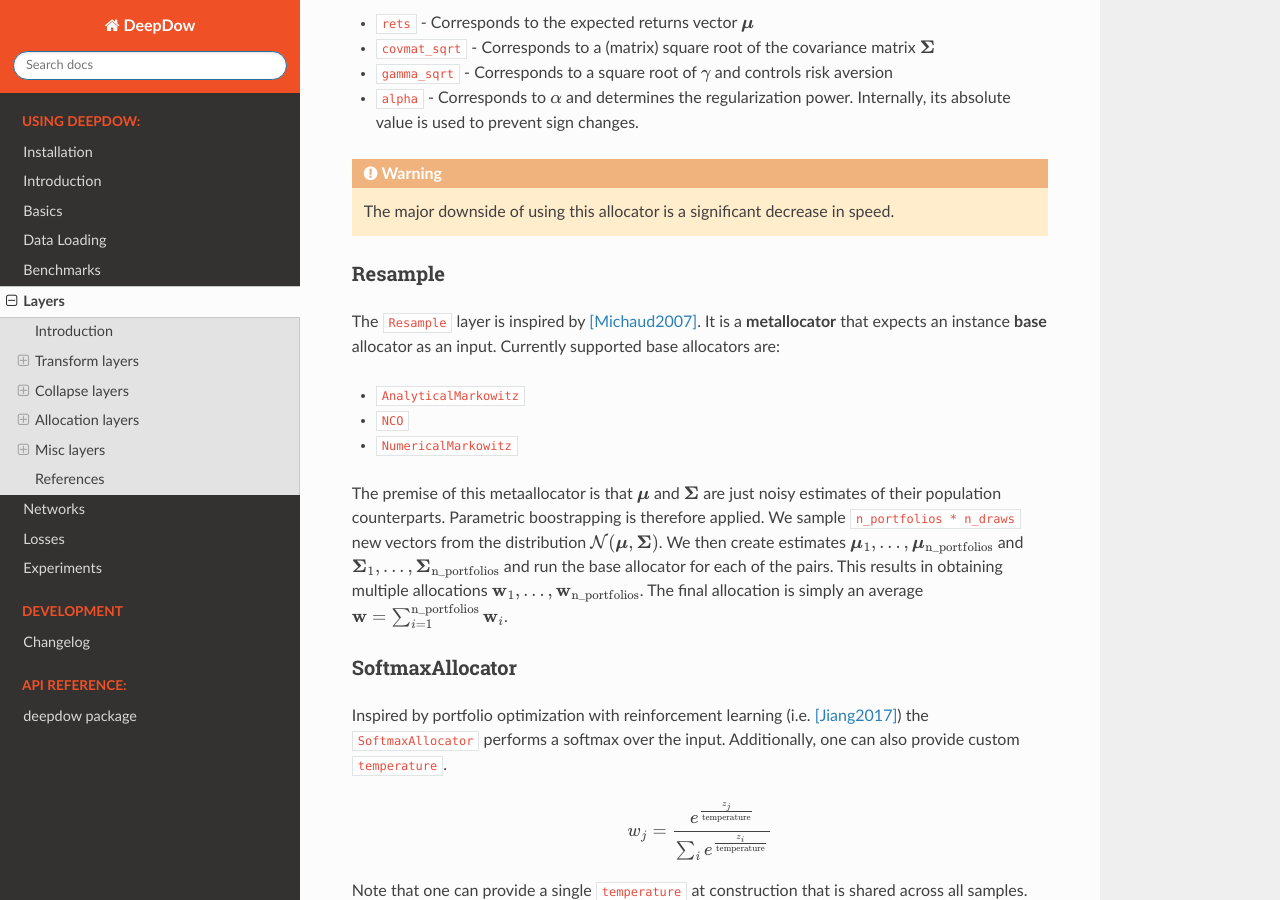
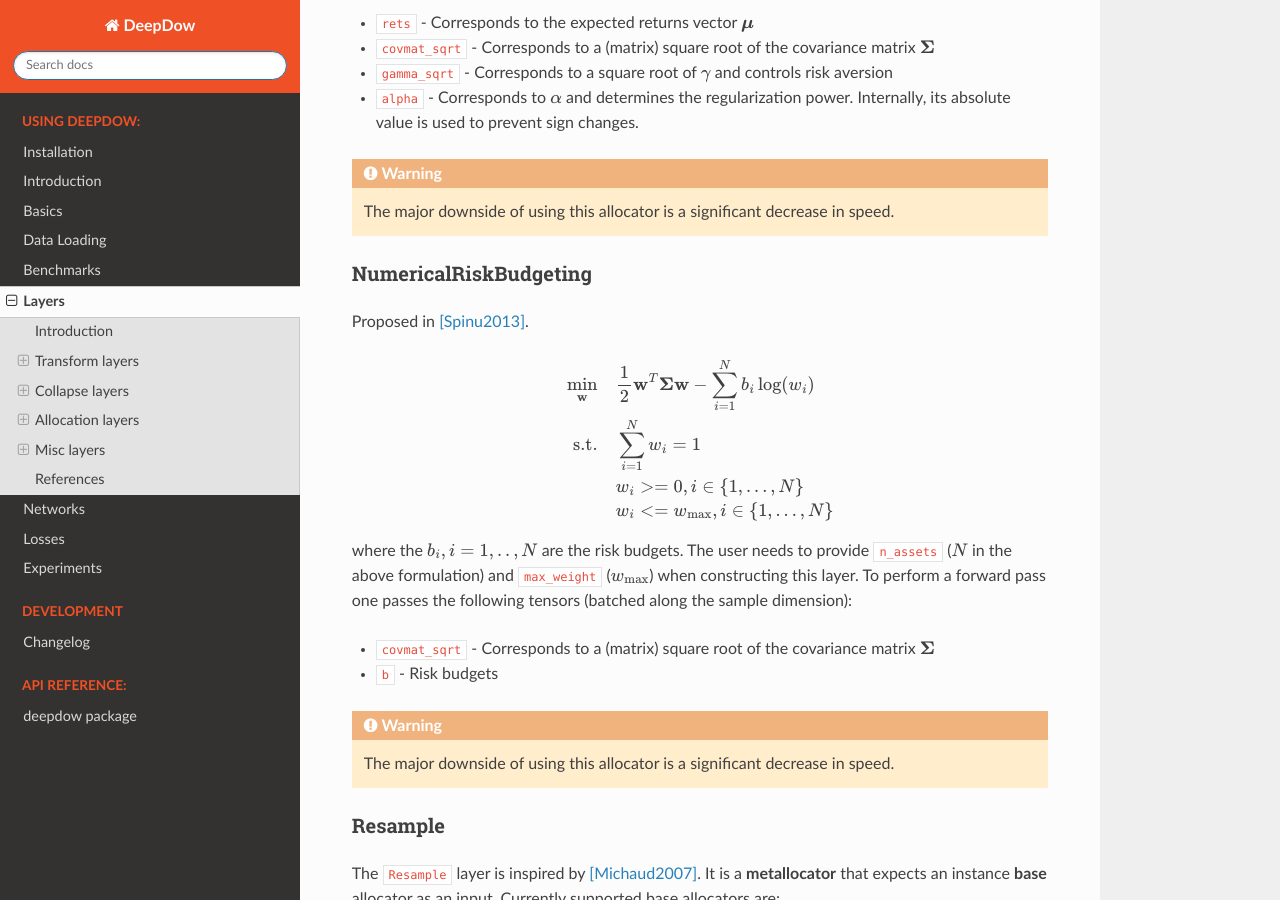
Before and after one commit to jankrepl/deepdow, a Sphinx documentation site: the page built from docs/source/layers.rst, in a window 1280 px wide and 900 px high, scrolled down 5484 px. Built offline with Sphinx 7.4.7 and the Read the Docs theme 2.0.0, drawn with Linux system fonts in a browser that asks for light colours; pages that are not in the unit, such as notebooks, are missing from menus; some of the changed text lies outside the part shown.

Commit message:
Update docs

```diff
--- a/docs/source/layers.rst
+++ b/docs/source/layers.rst
@@ -266,6 +266,32 @@ tensors (batched along the sample dimension):
 
     The major downside of using this allocator is a significant decrease in speed.
 
+NumericalRiskBudgeting
+**********************
+Proposed in [Spinu2013]_.
+
+.. math::
+
+    \begin{aligned}
+    \min_{\textbf{w}} \quad & \frac{1}{2}{\textbf{w}}^{T}  \boldsymbol{\Sigma} \textbf{w} - \sum_{i=1}^{N} b_i  \log(w_i) \\
+    \textrm{s.t.} \quad & \sum_{i=1}^{N}w_i = 1 \\
+    \quad & w_i >= 0, i \in \{1,...,N\}\\
+    \quad & w_i <= w_{\text{max}}, i \in \{1,...,N\}\\
+    \end{aligned}
+
+where the :math:`b_i, i=1,..,N` are the risk budgets. The user needs to provide
+:code:`n_assets` (:math:`N` in the above formulation) and :code:`max_weight`
+(:math:`w_{\text{max}}`) when constructing this layer. To perform a forward pass one passes the following
+tensors (batched along the sample dimension):
+
+- :code:`covmat_sqrt` - Corresponds to a (matrix) square root of the covariance matrix :math:`\boldsymbol{\Sigma}`
+- :code:`b` - Risk budgets
+
+
+.. warning::
+
+    The major downside of using this allocator is a significant decrease in speed.
+
 Resample
 ********
 The :code:`Resample` layer is inspired by [Michaud2007]_. It is a **metallocator** that expects an instance
@@ -494,6 +520,9 @@ References
 .. [Prado2019]
    Lopez de Prado, M. (2019). A Robust Estimator of the Efficient Frontier. Available at SSRN 3469961.
 
+.. [Spinu2013]
+   Spinu, Florin, An Algorithm for Computing Risk Parity Weights (July 30, 2013). Available at SSRN: https://ssrn.com/abstract=2297383 or http://dx.doi.org/10.2139/ssrn.2297383
+
 .. [Jiang2017]
    Jiang, Zhengyao, and Jinjun Liang. "Cryptocurrency portfolio management with deep reinforcement learning." 2017 Intelligent Systems Conference (IntelliSys). IEEE, 2017
 
```
